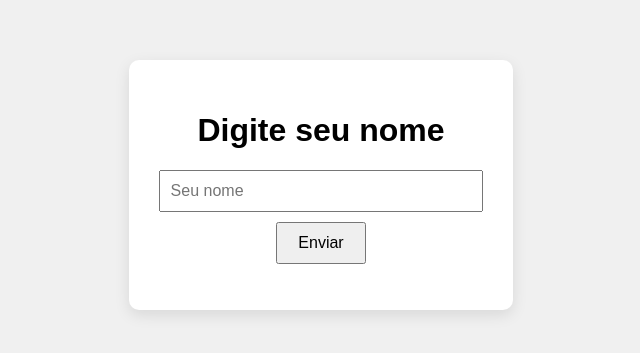
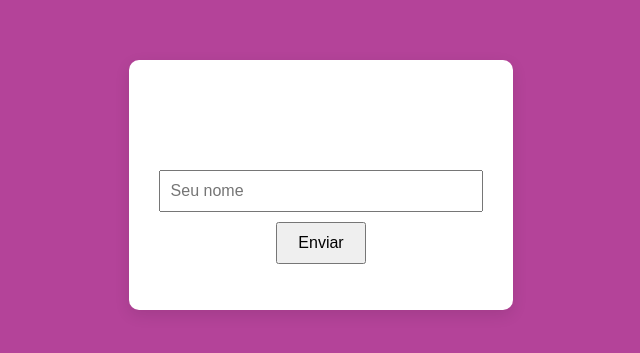
Before and after one commit to AnCarolyne/crud, a website: page public/index.html in a window 1280 px wide. Shown: the part 215-568 px from the top of the page, without its empty margins (319-959 px from the left). Drawn offline with Linux system fonts and the light colour scheme.

Commit message:
Add files via upload
ATUAL

```diff
--- a/public/style.css
+++ b/public/style.css
@@ -1,6 +1,6 @@
 body {
     font-family: Arial, sans-serif;
-    background: #f0f0f0;
+    background: rgb(180, 67, 153);
     display: flex;
     justify-content: center;
     align-items: center;
@@ -9,11 +9,12 @@ body {
   }
 
   .container {
-    background: white;
+    background: rgb(255, 255, 255);
     padding: 30px;
     border-radius: 10px;
     box-shadow: 0 5px 15px rgba(0,0,0,0.1);
     text-align: center;
+    color: white;
   }
 
   input {
```
Also changed, not shown: 1 other file.
